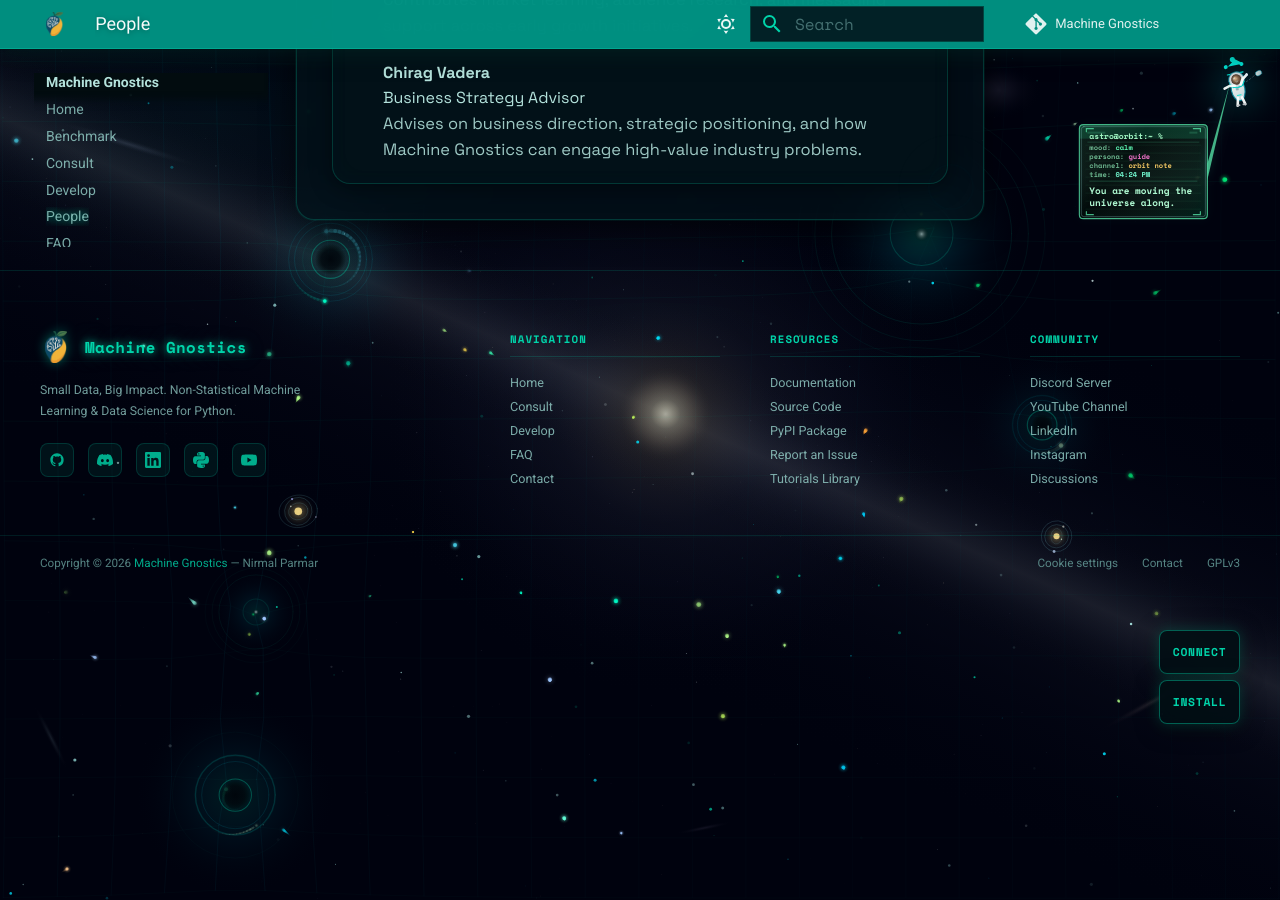
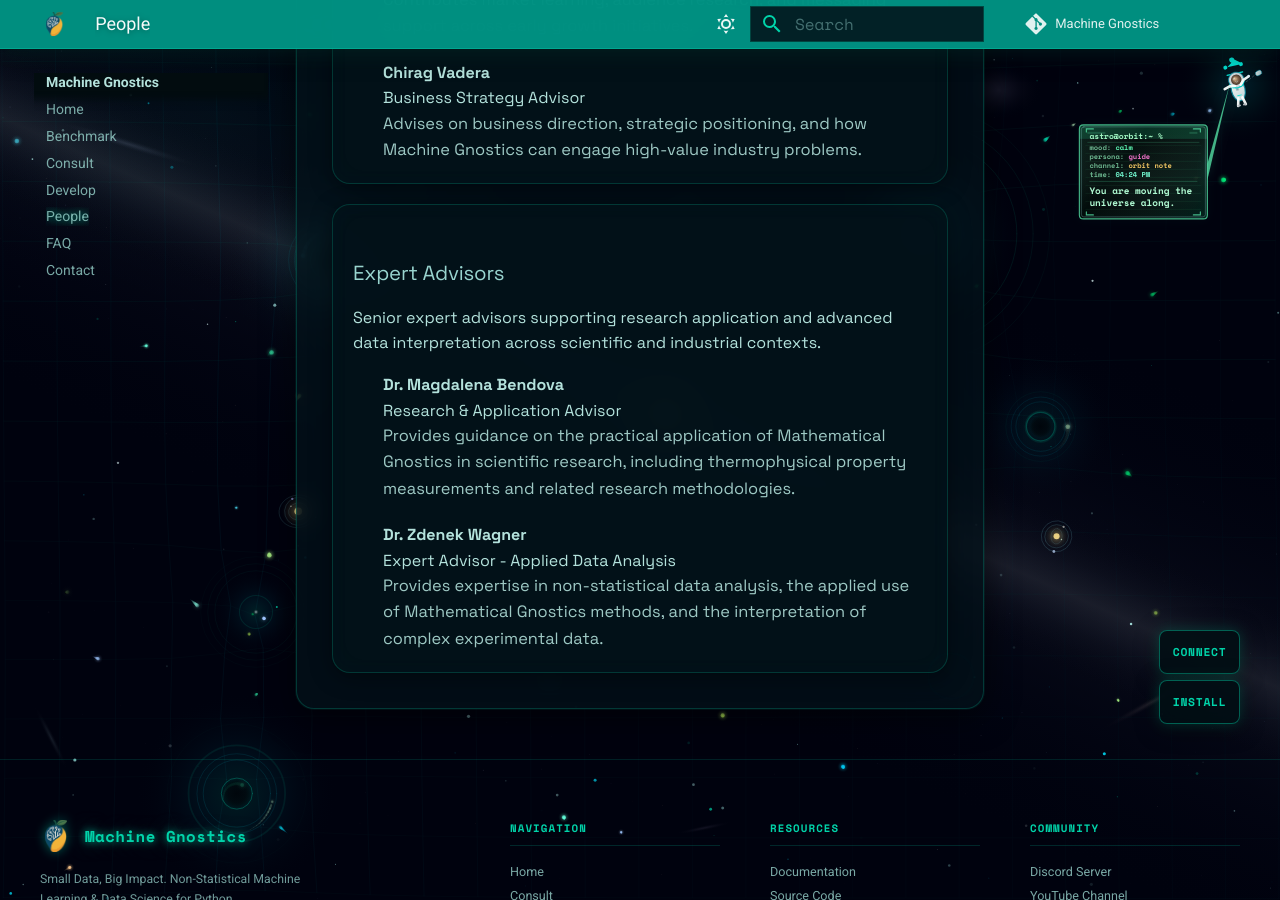
Before and after one commit to MachineGnostics/machinegnostics.io, an MkDocs documentation site: the page built from docs/people.md, in a window 1280 px wide and 900 px high, scrolled down 1804 px. Built offline with MkDocs 1.6.1 and Material for MkDocs 9.7.7, drawn with Linux system fonts in a browser that asks for light colours; comment, search, counter and statistics services are not loaded.

Commit message:
sr advisors added

```diff
--- a/docs/people.md
+++ b/docs/people.md
@@ -40,6 +40,16 @@
 					<li><strong>Chirag Vadera</strong><br>Business Strategy Advisor<br><span class="gn-meta">Advises on business direction, strategic positioning, and how Machine Gnostics can engage high-value industry problems.</span></li>
 				</ul>
 			</article>
+			<article class="gn-feature">
+				<h3>Expert Advisors</h3>
+				<p>
+					Senior expert advisors supporting research application and advanced data interpretation across scientific and industrial contexts.
+				</p>
+				<ul style="list-style: none; padding-left: 0; margin-bottom: 0;">
+					<li style="margin-bottom: 1rem;"><strong>Dr. Magdalena Bendova</strong><br>Research &amp; Application Advisor<br><span class="gn-meta">Provides guidance on the practical application of Mathematical Gnostics in scientific research, including thermophysical property measurements and related research methodologies.</span></li>
+					<li><strong>Dr. Zdenek Wagner</strong><br>Expert Advisor - Applied Data Analysis<br><span class="gn-meta">Provides expertise in non-statistical data analysis, the applied use of Mathematical Gnostics methods, and the interpretation of complex experimental data.</span></li>
+				</ul>
+			</article>
 		</div>
 	</section>
 
```
